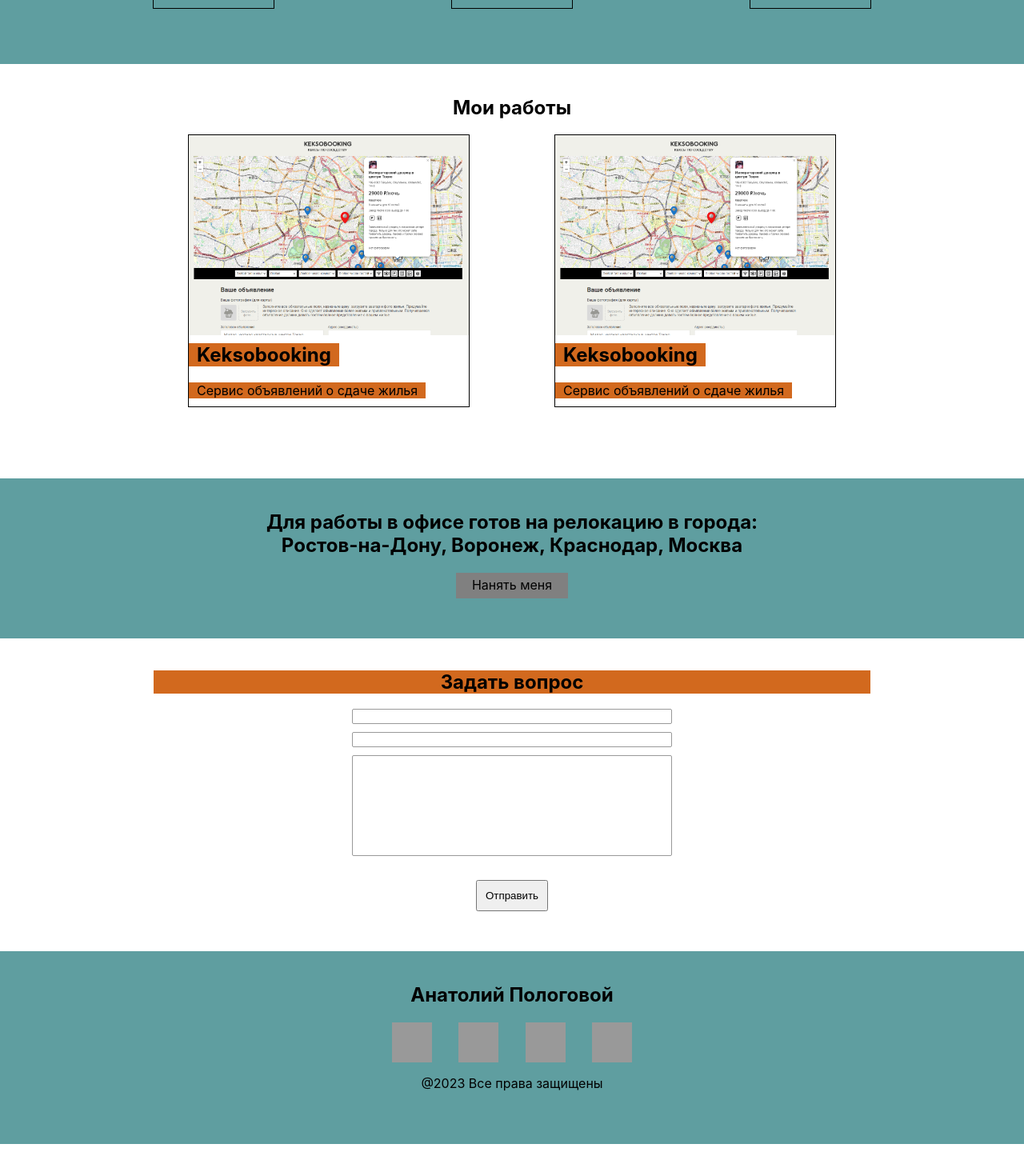
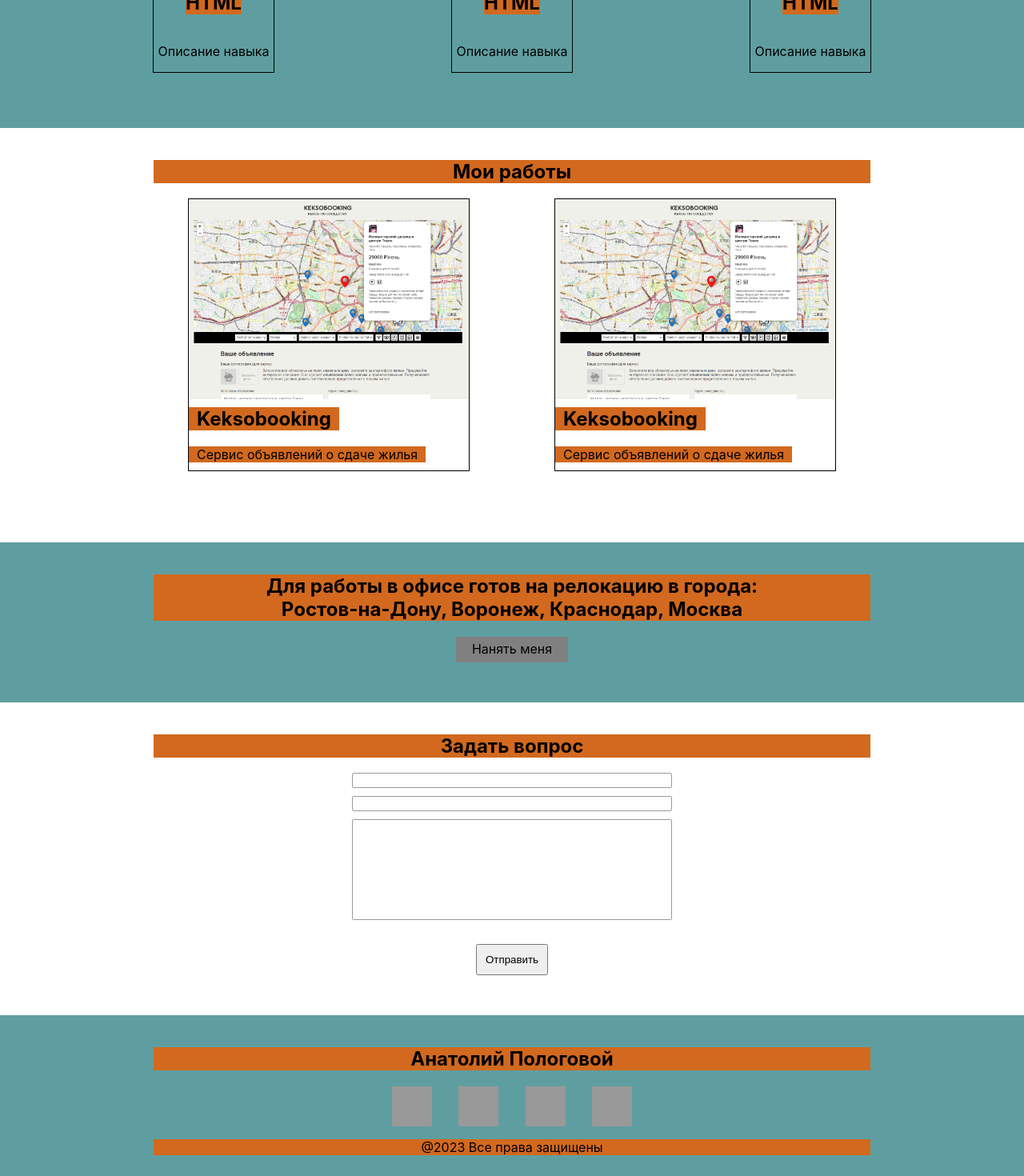
Before and after one commit to AnatoliyPologovoy/portfolio, a React (Create React App) app: page / in a window 1280 px wide. Shown: the part 840-2310 px from the top of the page at 80% size. Before the commit the page ends 2270 px from the top, so only its background shows below. Built offline with nearby package versions, Linux system fonts and the light colour scheme.

Commit message:
add background-color for title

```diff
--- a/src/components/Footer.tsx
+++ b/src/components/Footer.tsx
@@ -5,7 +5,7 @@ const Footer = () => {
     return (
         <footer className={cl.footer}>
             <div className={cl.mainWrapper}>
-                <h2>Анатолий Пологовой</h2>
+                <h2 className={cl.title}>Анатолий Пологовой</h2>
                 <div className={cl.social}>
                     <div className={cl.socialItem}></div>
                     <div className={cl.socialItem}></div>
--- a/src/components/Hire.tsx
+++ b/src/components/Hire.tsx
@@ -6,7 +6,7 @@ const Hire = () => {
     return (
         <section className={cl.hire}>
             <div className={cl.mainWrapper}>
-                <h1>
+                <h1 className={cl.title}>
                     Для работы в офисе готов на релокацию в города:<br/>
                     Ростов-на-Дону, Воронеж, Краснодар, Москва
                 </h1>
--- a/src/components/Works/WorksContainer.tsx
+++ b/src/components/Works/WorksContainer.tsx
@@ -11,7 +11,7 @@ const WorksContainer = () => {
     return (
         <section className={cl.works}>
             <div className={cl.mainWrapper}>
-                <h1>Мои работы</h1>
+                <h1 className={cl.mainTitle}>Мои работы</h1>
                 <div className={cl.worksWrapper}>
                     <Work title={workName1} img={workPic1} text={workDesc1} link={workLink1}/>
                     <Work title={workName1} img={workPic1} text={workDesc1} link={workLink1}/>
--- a/src/components/Works/works.module.css
+++ b/src/components/Works/works.module.css
@@ -18,6 +18,11 @@
     justify-content: space-around;
     flex-wrap: wrap;
     gap: 20px;
+}
+
+.mainTitle {
+    background-color: chocolate;
+
 }
 
 /*work*/
--- a/src/components/footer.module.css
+++ b/src/components/footer.module.css
@@ -15,6 +15,10 @@
 
 }
 
+.title {
+    background-color: chocolate;
+}
+
 .social {
     margin: 0 auto;
     width: 300px;
@@ -27,3 +31,7 @@
     height: 50px;
     background-color: #999999;
 }
+
+.copyright {
+    background-color: chocolate;
+}
--- a/src/components/hire.module.css
+++ b/src/components/hire.module.css
@@ -14,6 +14,10 @@
     composes: wrapper from 'root.module.css';
 }
 
+.title {
+    background-color: chocolate;
+}
+
 .button {
     text-decoration: none;
     color: inherit;
--- a/src/components/promo.module.css
+++ b/src/components/promo.module.css
@@ -3,7 +3,7 @@
 @value background-color-blue from colors;
 
 .promo {
-    height: calc(75vh - 70px);
+    height: calc(85vh - 70px);
     background-color: background-color-blue;
     width: 100%;
 }
@@ -11,7 +11,7 @@
 .promoWrapper {
     /*outline: 1px solid black;*/
     composes: wrapper from './root.module.css';
-    height: calc(75vh - 70px);
+    height: calc(85vh - 70px);
     display: flex;
     justify-content: center;
     align-items: center;
```
